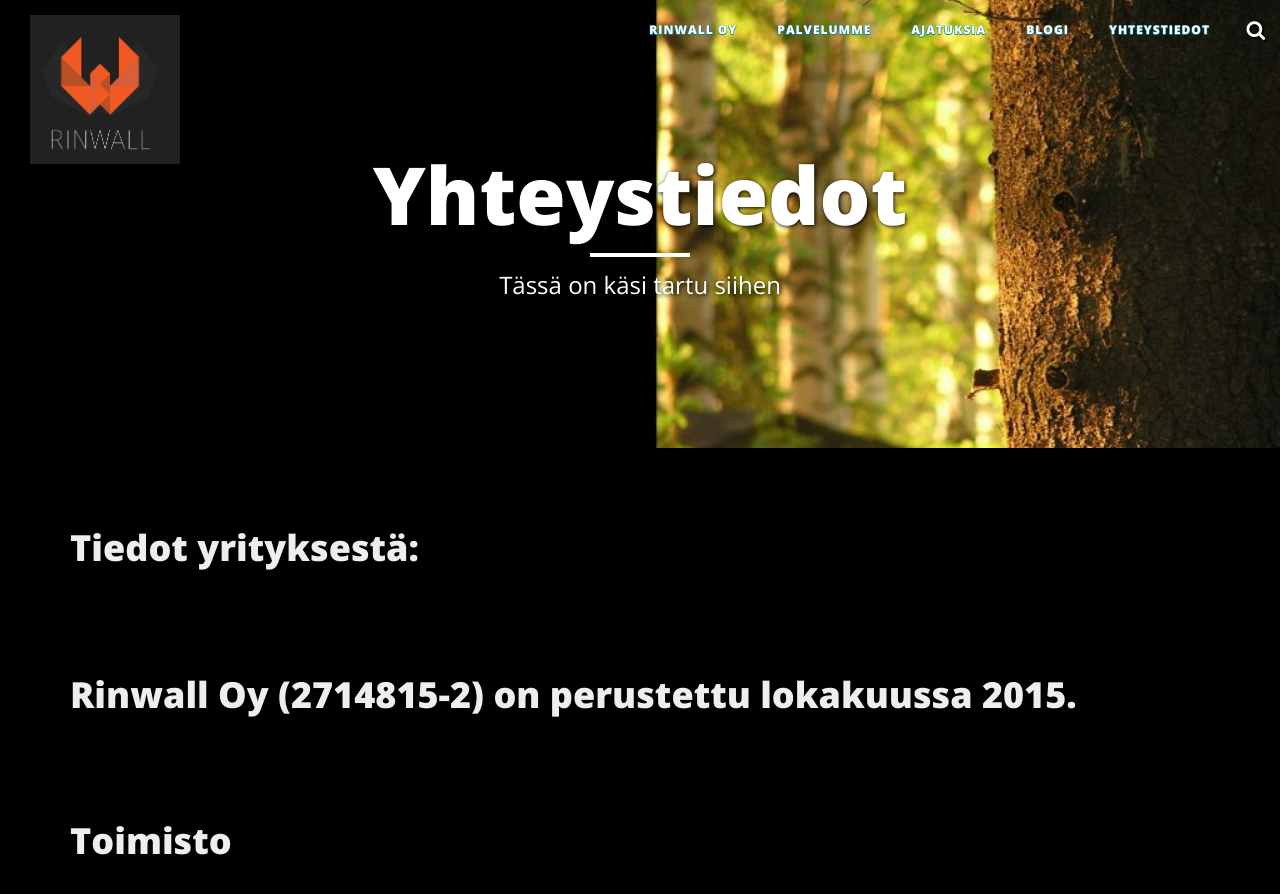
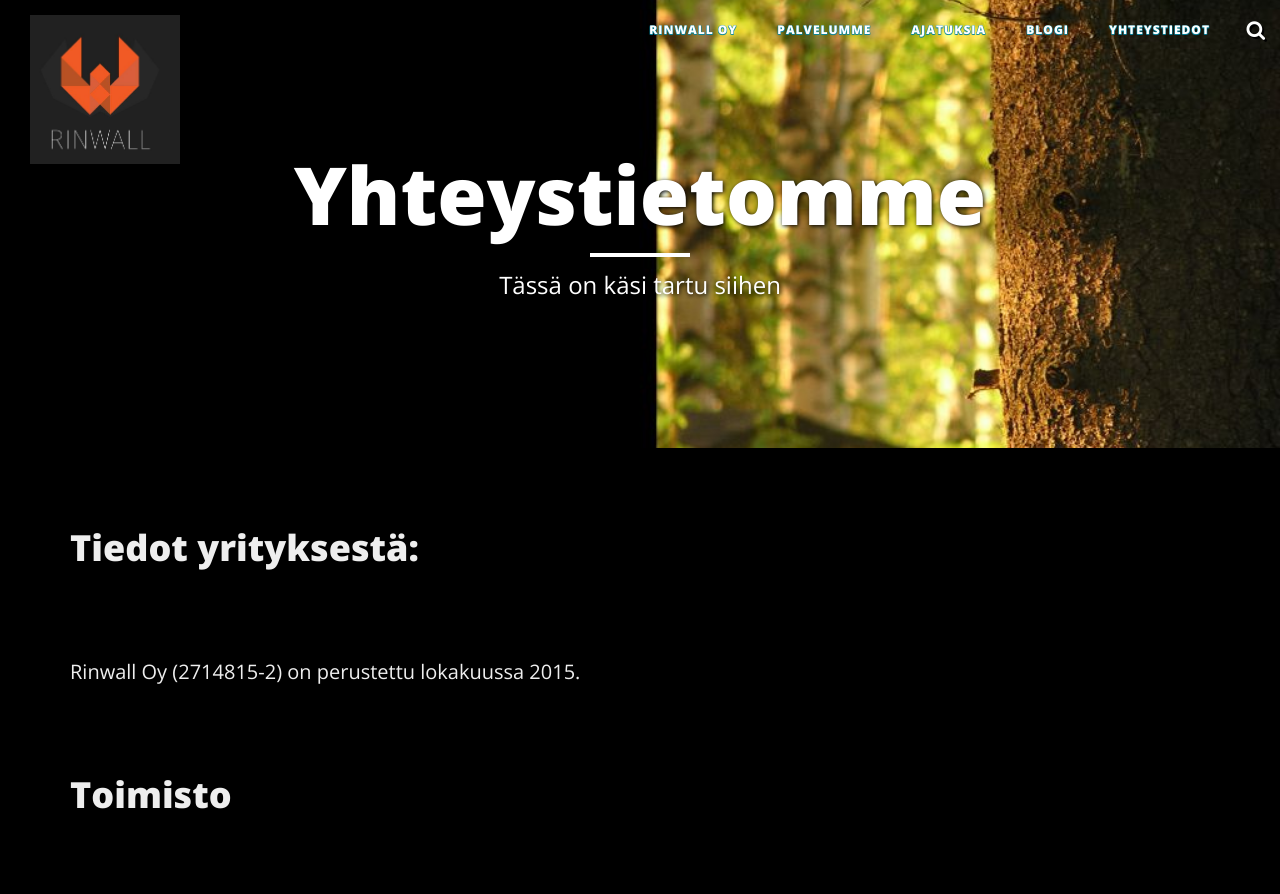
Before and after one commit to Rinwall/site, a Jekyll site: the page built from about/index.html, in a window 1280 px wide and 900 px high. Shown: the top 894 px of the window. Built offline with Jekyll 4.4.1, drawn with Linux system fonts in a browser that asks for light colours; nearby versions of some CDN libraries.

Commit message:
Update index.html

```diff
--- a/about/index.html
+++ b/about/index.html
@@ -1,21 +1,21 @@
 ---
 layout: page
-title: "Yhteystiedot"
+title: "Yhteystietomme"
 description: "Tässä on käsi tartu siihen"
 active: about
 header-img: "img/P6260093.JPG"
 ---
 
 
-<p><h1>Tiedot yrityksestä:</p>
+<p><h1>Tiedot yrityksestä:</h1></p>
 <br>
 <p> Rinwall Oy (2714815-2) on perustettu lokakuussa 2015.</p>
 <br>
-<p><H1>Toimisto</p>
+<p><H1>Toimisto</h1></p>
 <br>
 <p>Osoite: Technopolis Innova 2, Lutakonaukio 7, Jyväskylä</p>
 <p>Soita: +358400548987</p>
 <p>Sähköposti: tiina.rintamakiREMOVE@rinwall.com</p>
 <br>
-<p><h1>Laskutusosoite</p>
+<p><h1>Laskutusosoite</h1></p>
 <p> Verkkolaskuosoitteemme on: 003727148152, BIC OKOYFIHH</p>
```
